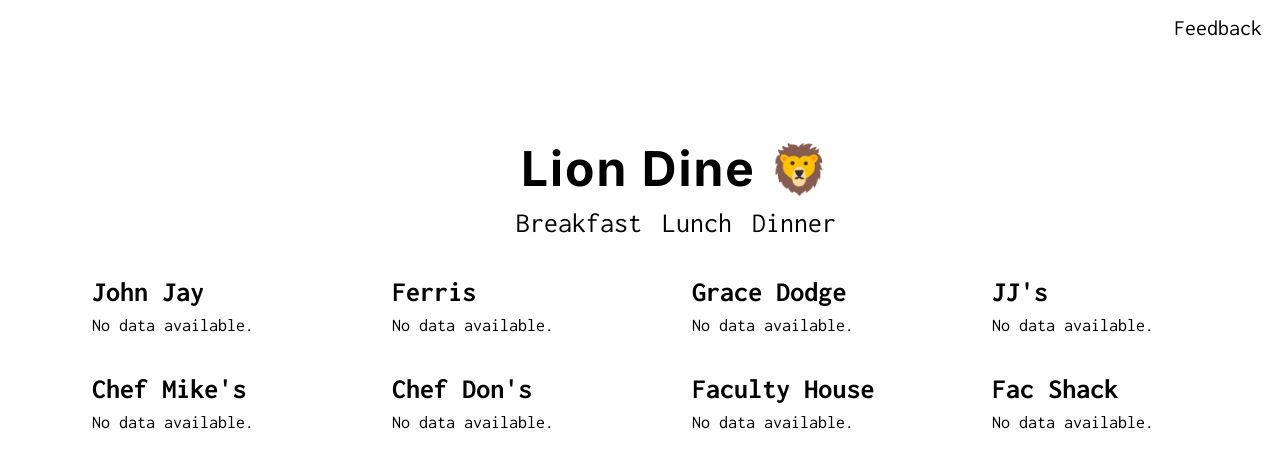
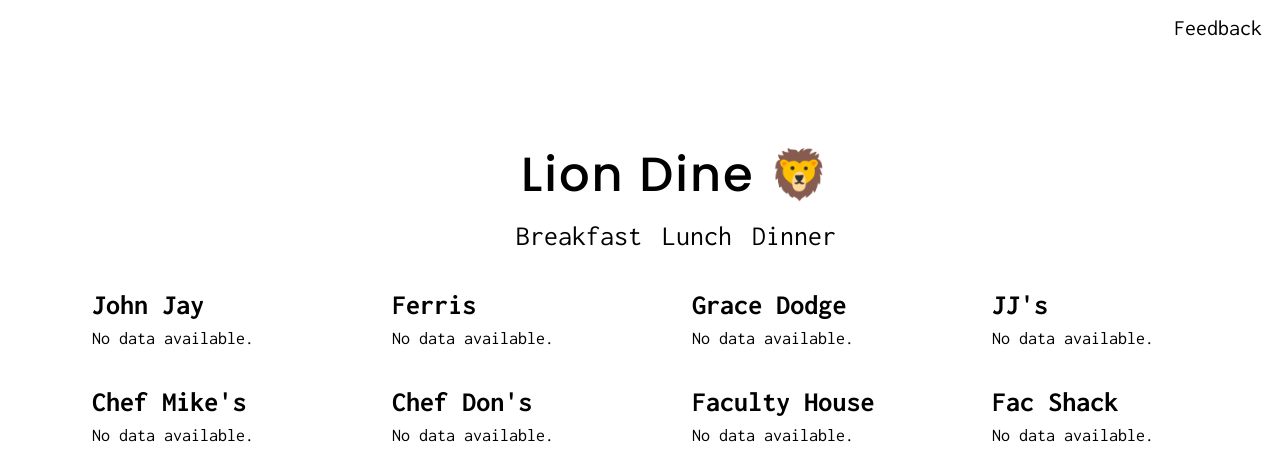
Before and after one commit to caroline-smyth/lion-dine, a Flask app: template templates/index.html in a window 1280 px wide. Shown: the top 451 px of the page. Run offline with Flask 3, Linux system fonts and the light colour scheme; the template is opened without the code that fills it, so the values that code supplies are empty.

Commit message:
working on render

```diff
--- a/app.py
+++ b/app.py
@@ -237,9 +237,9 @@ def scrape_columbia(hall_name):
         station_name = s.find_element(By.CLASS_NAME, "station-title").text.strip()
         meal_items = s.find_elements(By.CLASS_NAME, "meal-title")
         meal_dictionary[station_name] = [item.text.strip() for item in meal_items]
-        dining_hall[meal] = meal_dictionary
+      dining_hall[meal] = meal_dictionary
 
-      print(dining_hall)
+    print(dining_hall)
 
     return {hall_name : dining_hall}
 
--- a/static/header.css
+++ b/static/header.css
@@ -1,9 +1,9 @@
 .header {
   display: flex;
-  font-family: "Inter", sans-serif;
+  font-family: "Poppins", sans-serif;
   align-items: top;
   font-size: 32px;
-  font-weight: bold;
+  font-weight: 500;
   margin-top: 100px;
   z-index: 100;
   transition: color 0.15s;
--- a/templates/index.html
+++ b/templates/index.html
@@ -12,6 +12,9 @@
     <link rel="preconnect" href="https://fonts.googleapis.com">
     <link rel="preconnect" href="https://fonts.gstatic.com" crossorigin>
     <link href="https://fonts.googleapis.com/css2?family=Inter:ital,opsz,wght@0,14..32,100..900;1,14..32,100..900&display=swap" rel="stylesheet">
+    <link rel="preconnect" href="https://fonts.googleapis.com">
+    <link rel="preconnect" href="https://fonts.gstatic.com" crossorigin>
+    <link href="https://fonts.googleapis.com/css2?family=Poppins:ital,wght@0,100;0,200;0,300;0,400;0,500;0,600;0,700;0,800;0,900;1,100;1,200;1,300;1,400;1,500;1,600;1,700;1,800;1,900&display=swap" rel="stylesheet">
     <script src="../static/functions.js" type="text/javascript"></script>
   </head>
 
@@ -68,7 +71,7 @@
           {% elif stations is mapping %}
             <div class="menu">
               {% if stations.get("all hours") %}
-                <div class="hours">{{ stations["all hours"]}}</div>
+                <div class="hours">{{ stations["all hours"] }}</div>
               {% endif %}
               {% for station_name, items in stations.items() %}
                 {% if station_name != "all hours" %}
```
